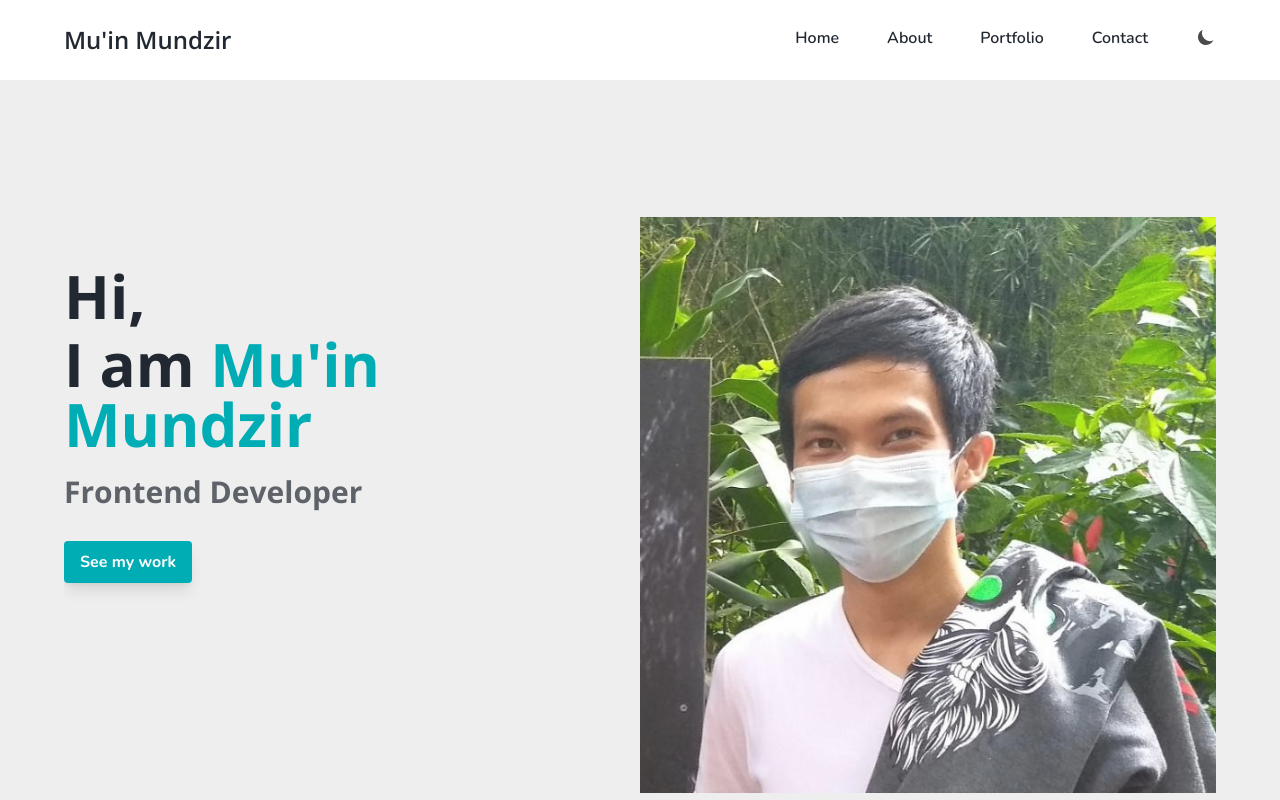
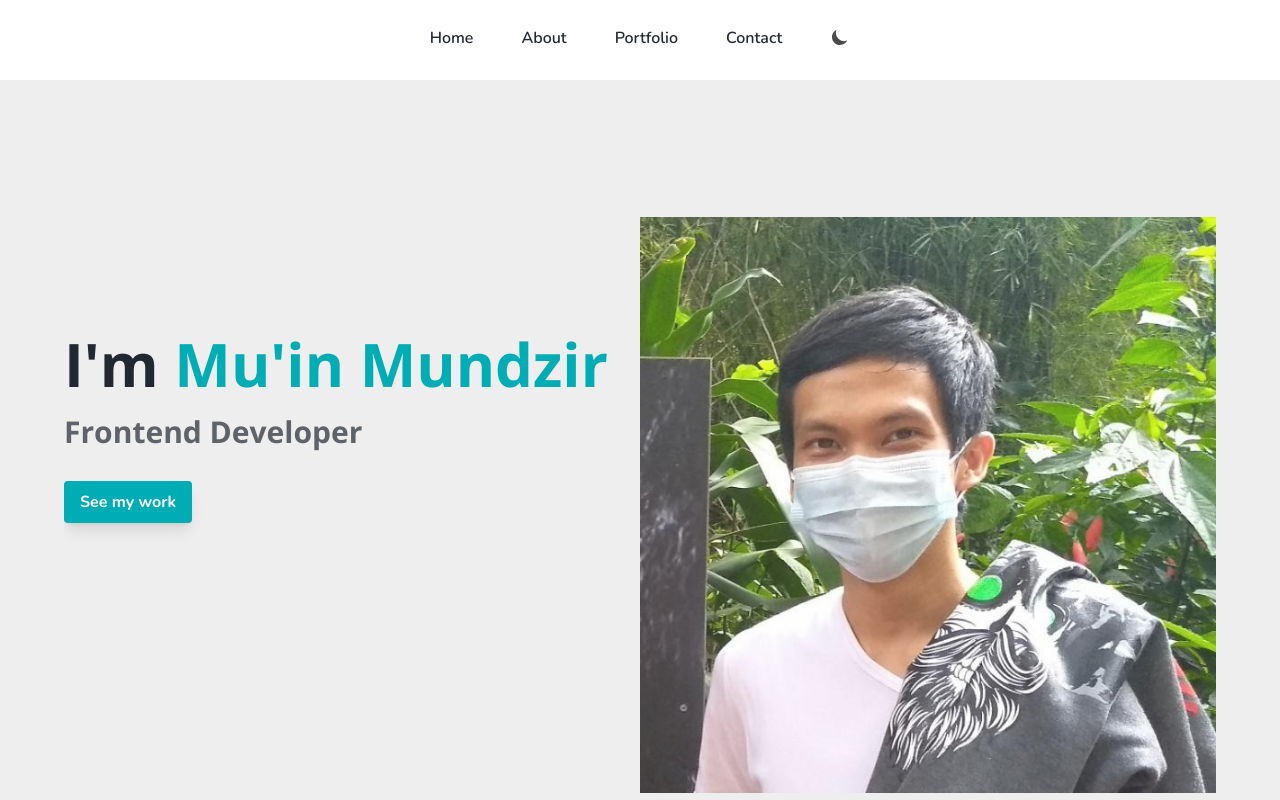
Before and after one commit to muinmundzir/portfolio, a Next.js app: page / in a window 1280 px wide. Shown: the top 800 px of the page. Built offline with nearby package versions, Linux system fonts and the light colour scheme.

Commit message:
refactor: hide some elements

```diff
--- a/components/Header.js
+++ b/components/Header.js
@@ -8,9 +8,9 @@ const Header = () => {
       {/* Home Section */}
       <section id="home" className="home-section">
         <div className="order-2 md:order-1 mt-10">
-          <h2 className="text-4xl md:text-6xl font-bold">Hi,</h2>
+          {/* <h2 className="text-4xl md:text-6xl font-bold">Hi,</h2> */}
           <p className="text-4xl md:text-6xl font-bold mt-2 font-open-sans">
-            I am <span className="text-primary">Mu&apos;in Mundzir</span>
+            I'm <span className="text-primary">Mu&apos;in Mundzir</span>
           </p>
           <p className="text-2xl md:text-3xl font-bold font-open-sans opacity-70 mt-5 mb-10">
             Frontend Developer
--- a/components/layout/Navbar.js
+++ b/components/layout/Navbar.js
@@ -30,10 +30,10 @@ export default function Navbar() {
     <>
       {/* Navbar */}
       <nav className="nav">
-        <div className="container flex items-center justify-between h-16 md:h-20">
-          <h1 className="relative z-30 font-semibold text-2xl">
+        <div className="container flex items-center justify-center h-16 md:h-20">
+          {/* <h1 className="relative z-30 font-semibold text-2xl">
             Mu&apos;in Mundzir
-          </h1>
+          </h1> */}
           <div className="flex items-center flex-row-reverse md:flex-row gap-3 md:gap-12">
             {/* Menu List */}
             <ul
```
